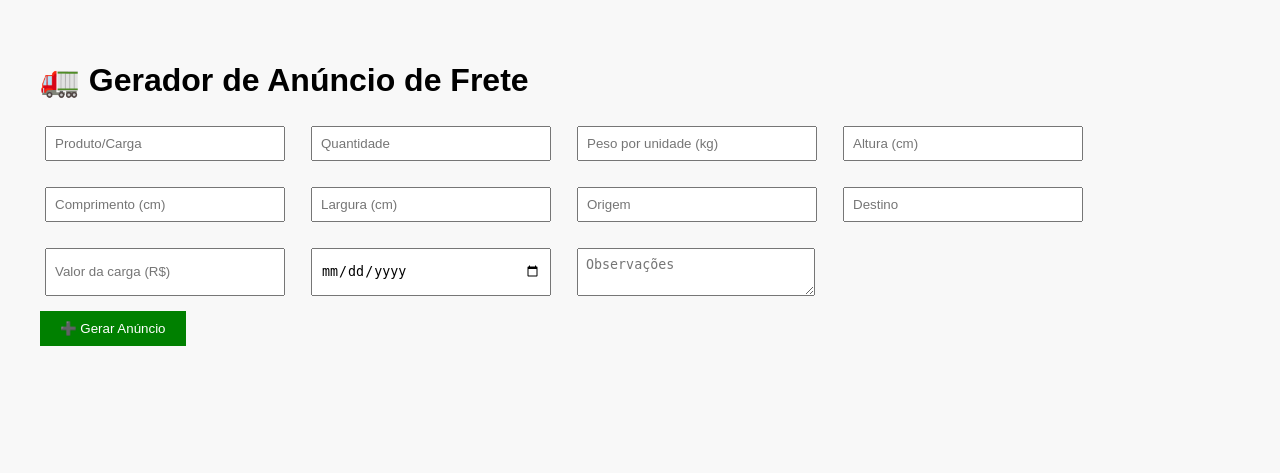
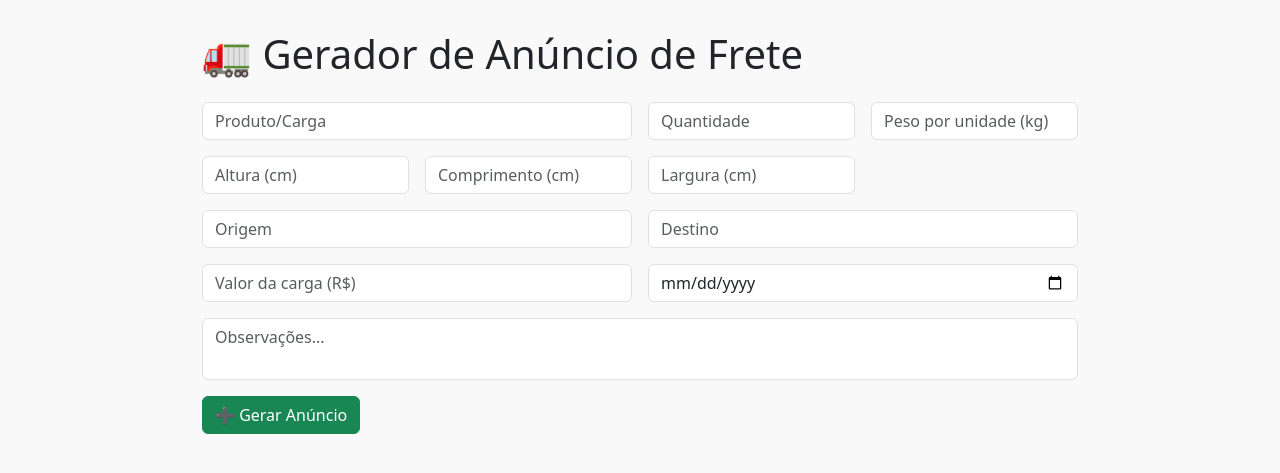
Before and after one commit to roberto36681250/simulador-de-frete, a FastAPI app: page / in a window 1280 px wide. Shown: the top 473 px of the page. Run offline with FastAPI, Linux system fonts and the light colour scheme.

Commit message:
Update form.html

```diff
--- a/templates/form.html
+++ b/templates/form.html
@@ -1,70 +1,86 @@
 <!DOCTYPE html>
-<html lang="pt-br">
+<html lang="pt-BR">
 <head>
     <meta charset="UTF-8">
-    <title>Simulador de Frete</title>
+    <title>Gerador de Anúncio de Frete</title>
+    <link href="https://cdn.jsdelivr.net/npm/bootstrap@5.3.0/dist/css/bootstrap.min.css" rel="stylesheet">
     <style>
         body {
-            font-family: Arial, sans-serif;
-            padding: 2rem;
-            background: #f8f8f8;
+            background-color: #f9f9f9;
+            padding: 30px;
         }
-        input, textarea {
-            padding: 8px;
-            margin: 5px;
-            width: 220px;
+        .container {
+            max-width: 900px;
+            margin: auto;
         }
-        .form-group {
-            display: flex;
-            flex-wrap: wrap;
-            gap: 1rem;
+        .result {
+            background-color: #fff;
+            border: 1px solid #ddd;
+            border-radius: 10px;
+            padding: 20px;
+            margin-top: 20px;
         }
-        button {
-            padding: 10px 20px;
-            background: green;
-            color: white;
-            border: none;
-            cursor: pointer;
-            margin-top: 10px;
+        .whatsapp-link {
+            font-weight: bold;
+            font-size: 18px;
+            display: inline-block;
+            margin-top: 15px;
         }
-        .resultado {
-            background: white;
-            padding: 1rem;
-            margin-top: 2rem;
-            border-radius: 8px;
-            box-shadow: 0 0 8px rgba(0,0,0,0.1);
-        }
-        .resultado a {
-            text-decoration: none;
-            color: #0066cc;
-            font-weight: bold;
+        textarea {
+            resize: none;
         }
     </style>
 </head>
 <body>
-    <h1>🚛 Gerador de Anúncio de Frete</h1>
-    <form method="post">
-        <div class="form-group">
-            <input name="produto" placeholder="Produto/Carga" required>
-            <input name="quantidade" type="number" placeholder="Quantidade" required>
-            <input name="peso" type="number" step="0.1" placeholder="Peso por unidade (kg)" required>
-            <input name="altura" type="number" step="0.1" placeholder="Altura (cm)" required>
-            <input name="comprimento" type="number" step="0.1" placeholder="Comprimento (cm)" required>
-            <input name="largura" type="number" step="0.1" placeholder="Largura (cm)" required>
-            <input name="origem" placeholder="Origem" required>
-            <input name="destino" placeholder="Destino" required>
-            <input name="valor" type="number" step="0.1" placeholder="Valor da carga (R$)" required>
-            <input name="data" type="date" placeholder="Data de retirada" required>
-            <textarea name="observacoes" placeholder="Observações" rows="2"></textarea>
+<div class="container">
+    <h1 class="mb-4">🚛 Gerador de Anúncio de Frete</h1>
+
+    <form method="POST">
+        <div class="row g-3">
+            <div class="col-md-6">
+                <input type="text" class="form-control" name="produto" placeholder="Produto/Carga" required>
+            </div>
+            <div class="col-md-3">
+                <input type="number" class="form-control" name="quantidade" placeholder="Quantidade" required>
+            </div>
+            <div class="col-md-3">
+                <input type="number" class="form-control" name="peso" step="0.01" placeholder="Peso por unidade (kg)" required>
+            </div>
+            <div class="col-md-3">
+                <input type="number" class="form-control" name="altura" step="0.1" placeholder="Altura (cm)" required>
+            </div>
+            <div class="col-md-3">
+                <input type="number" class="form-control" name="comprimento" step="0.1" placeholder="Comprimento (cm)" required>
+            </div>
+            <div class="col-md-3">
+                <input type="number" class="form-control" name="largura" step="0.1" placeholder="Largura (cm)" required>
+            </div>
+            <div class="col-md-6">
+                <input type="text" class="form-control" name="origem" placeholder="Origem" required>
+            </div>
+            <div class="col-md-6">
+                <input type="text" class="form-control" name="destino" placeholder="Destino" required>
+            </div>
+            <div class="col-md-6">
+                <input type="number" class="form-control" name="valor_carga" placeholder="Valor da carga (R$)">
+            </div>
+            <div class="col-md-6">
+                <input type="date" class="form-control" name="data_retirada">
+            </div>
+            <div class="col-md-12">
+                <textarea class="form-control" name="observacoes" rows="2" placeholder="Observações..."></textarea>
+            </div>
         </div>
-        <button type="submit">➕ Gerar Anúncio</button>
+
+        <button type="submit" class="btn btn-success mt-3">➕ Gerar Anúncio</button>
     </form>
 
     {% if resultado %}
-    <div class="resultado">
-        <p>{{ resultado|safe }}</p>
-        <p>📤 <a href="{{ whatsapp_url }}" target="_blank">Compartilhar no WhatsApp</a></p>
+    <div class="result">
+        {{ resultado|safe }}
+        <a href="{{ whatsapp_url }}" target="_blank" class="whatsapp-link">📤 Compartilhar no WhatsApp</a>
     </div>
     {% endif %}
+</div>
 </body>
 </html>
```
